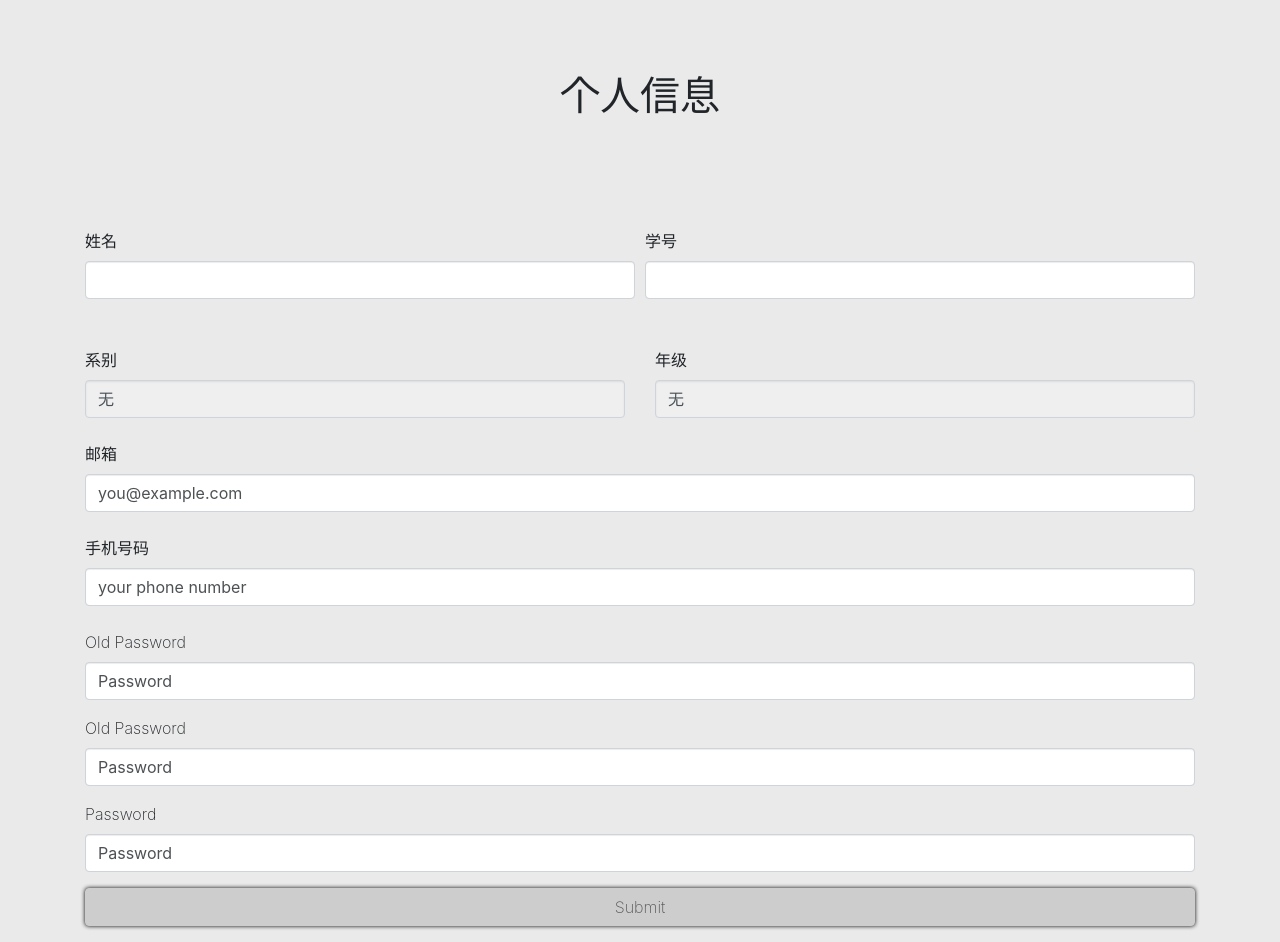
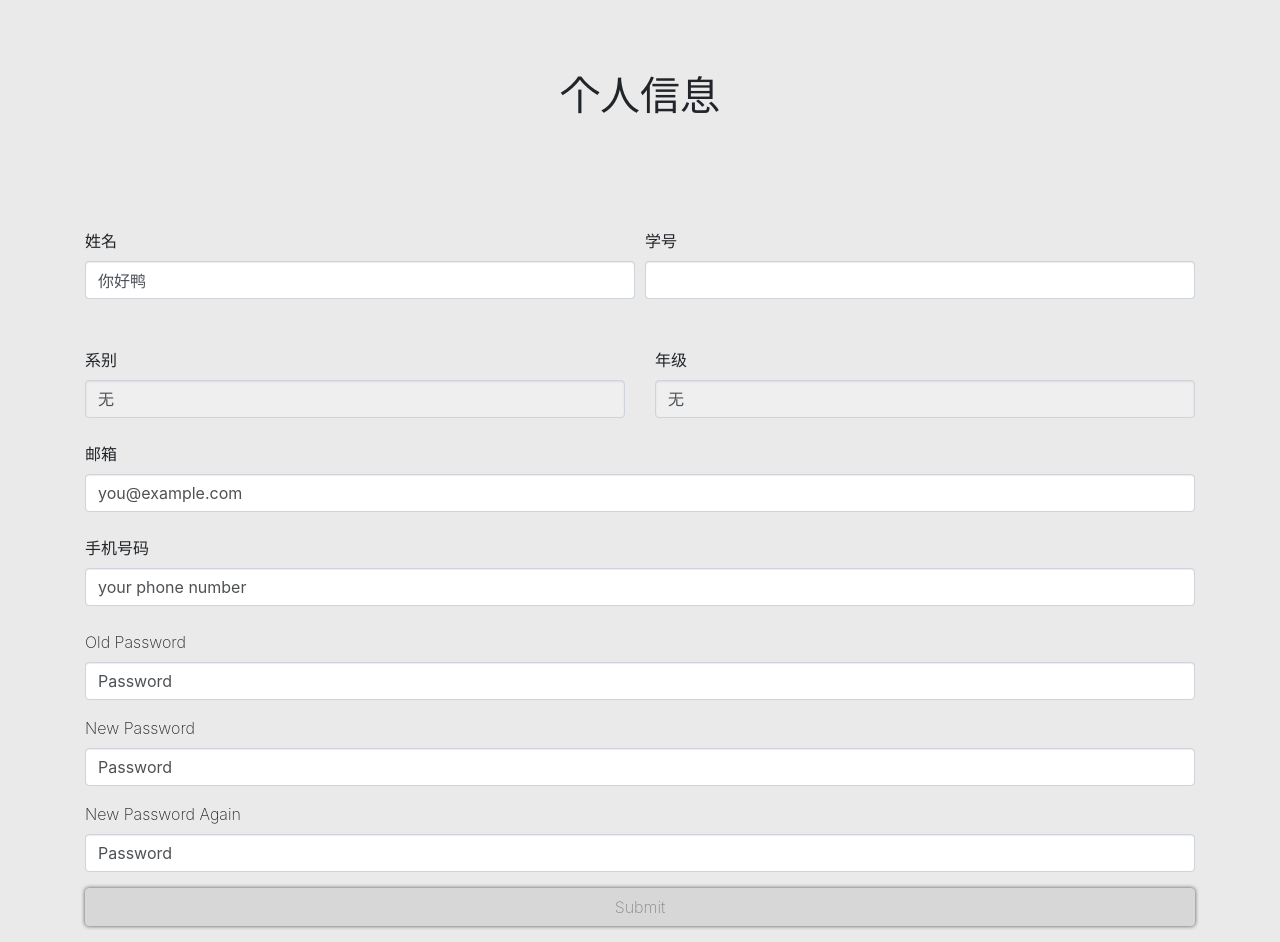
Before and after one commit to ghp-16/software-engineering, a Django app: page /homepage/student_info.html in a window 1280 px wide. Run offline with Django 3.2, Linux system fonts and the light colour scheme; data that the repository does not hold is empty; some libraries are stand-ins or nearby versions.

Commit message:
Feat #46 by adding info manage page.

```diff
--- a/templates/student_info.html
+++ b/templates/student_info.html
@@ -29,13 +29,14 @@
       <div class="row">
         <div class="col-md-12 order-md-1">
           <form class="needs-validation" novalidate="" style="">
+              {% csrf_token %}
             <div class="form-row" style="">
               <div class="col-md-6 mb-3" style=""> <label for="firstName">姓名<br></label>
-                <input type="text" class="form-control" id="firstName" placeholder="" value="" required="">
+                <input type="text" class="form-control" id="firstName" placeholder="" value="你好鸭" required="">
                 <div class="invalid-feedback"> Valid first name is required. </div>
               </div>
-              <div class="col-md-6 mb-3" style=""> <label for="firstName">学号<br></label>
-                <input type="text" class="form-control" id="firstName" placeholder="" value="" required="">
+              <div class="col-md-6 mb-3" style=""> <label for="schoolNumber">学号<br></label>
+                <input type="text" class="form-control" id="schoolNumber" placeholder="" value="" required="">
                 <div class="col-md-12 mb-3">
                   <div class="invalid-feedback"> Please select a valid country. </div>
                 </div>
@@ -64,20 +70,107 @@
               <input type="email" class="form-control" id="email" placeholder="you@example.com">
               <div class="invalid-feedback"> Please enter a valid email address for shipping updates. </div>
             </div>
-            <div class="mb-3" style=""> <label for="address2">手机号码<br></label>
-              <input type="text" class="form-control" id="address2" placeholder="your phone number"> </div>
-            <div class="form-group"> <label>Old Password</label> <input type="password" class="form-control" placeholder="Password"> </div>
-            <div class="form-group"> <label>Old Password</label> <input type="password" class="form-control" placeholder="Password"> </div>
-            <div class="form-group"> <label>Password</label> <input type="password" class="form-control" placeholder="Password"> </div>
-            <div><button type="submit" class="btn btn-primary text-dark w-100" style="  box-shadow: 0px 0px 4px  black;">Submit</button></div>
+            <div class="mb-3" style=""> <label for="phone">手机号码<br></label>
+              <input type="text" class="form-control" id="phone" placeholder="your phone number"> </div>
+            <div class="form-group"> <label>Old Password</label>
+                <input type="password" class="form-control" placeholder="Password" id="old_pwd"> </div>
+            <div class="form-group"> <label>New Password</label>
+                <input type="password" class="form-control" placeholder="Password" id="new_pwd"> </div>
+            <div class="form-group"> <label>New Password Again</label><span id="tips"></span>
+                <input type="password" class="form-control" placeholder="Password" id="new_pwd_again" onkeyup="validate_password()"> </div>
+            <div><button class="btn btn-primary text-dark w-100" style="box-shadow: 0px 0px 4px  black;" type="button"
+                         id="submit_btn" disabled="true" onclick="submit_changes()">Submit</button></div>
           </form>
         </div>
       </div>
     </div>
-    <script src="https://code.jquery.com/jquery-3.3.1.slim.min.js" integrity="sha384-q8i/X+965DzO0rT7abK41JStQIAqVgRVzpbzo5smXKp4YfRvH+8abtTE1Pi6jizo" crossorigin="anonymous"></script>
-    <script src="https://cdnjs.cloudflare.com/ajax/libs/popper.js/1.14.3/umd/popper.min.js" integrity="sha384-ZMP7rVo3mIykV+2+9J3UJ46jBk0WLaUAdn689aCwoqbBJiSnjAK/l8WvCWPIPm49" crossorigin="anonymous"></script>
-    <script src="https://stackpath.bootstrapcdn.com/bootstrap/4.1.3/js/bootstrap.min.js" integrity="sha384-ChfqqxuZUCnJSK3+MXmPNIyE6ZbWh2IMqE241rYiqJxyMiZ6OW/JmZQ5stwEULTy" crossorigin="anonymous"></script>
-    <script src="assets/js/validation.js"></script>
+      <script>
+          function get_info() {
+              $.ajax({
+                  url: 'student_info/',
+                  dataType: 'json',
+                  success: function (data) {
+                      var name = document.getElementById('firstName');
+                      var number = document.getElementById('schoolNumber');
+                      var major = document.getElementById('major');
+                      var grade = document.getElementById('grade');
+                      var email = document.getElementById('email');
+                      var phone = document.getElementById('phone');
+                      {#alert(name.value);#}
+                      name.value = data['name'];
+                      number.value = data['number'];
+                      for(var i = 0; i < major.options.length; i++){
+                          if(major.options[i].innerHTML == data['major']){
+                              major.options[i].selected = true;
+                              break;
+                          }
+                      }
+                      for(var i = 0; i < grade.options.length; i++){
+                          if(grade.options[i].innerHTML == data['grade']){
+                              grade.options[i].selected = true;
+                              break;
+                          }
+                      }
+                      email.value = data['mail'];
+                      phone.value = data['phone_number']
+                  },
+                  error: function (e) {
+                      alert("信息拉取失败");
+                  }
+              });
+          }
+
+          function validate_password() {
+              var pwd1 = document.getElementById('new_pwd').value;
+              var pwd2 = document.getElementById('new_pwd_again').value;
+              if(pwd1 == pwd2){
+                  document.getElementById('tips').innerHTML="<font color='green'>&nbsp;&nbsp;&nbsp;&nbsp;提示：两次密码相同</font>";
+                  document.getElementById('submit_btn').disabled = false;
+              }
+              else{
+                  document.getElementById('tips').innerHTML="<font color='red'>&nbsp;&nbsp;&nbsp;&nbsp;提示：两次密码不同</font>";
+                  document.getElementById('submit_btn').disabled = true;
+              }
+          }
+
+          function submit_changes() {
+              var name = document.getElementById('firstName');
+              var number = document.getElementById('schoolNumber');
+              var major = document.getElementById('major');
+              var grade = document.getElementById('grade');
+              var email = document.getElementById('email');
+              var phone = document.getElementById('phone');
+              var old_pwd = document.getElementById('old_pwd');
+              var new_pwd = document.getElementById('new_pwd_again');
+              $.ajax({
+                  type: 'POST',
+                  url: 'modify_info/',
+                  dataType: 'json',
+                  data: {
+                      'name': name.value,
+                      'number': number.value,
+                      'major': major.options[major.selectedIndex].innerHTML,
+                      'grade': grade.options[grade.selectedIndex].innerHTML,
+                      'email': email.value,
+                      'phone': phone.value,
+                      'old_pwd': hex_md5(old_pwd.value),
+                      'new_pwd': hex_md5(new_pwd.value),
+                  },
+                  success: function (data) {
+                      alert(data['info']);
+                  },
+                  error: function (XMLHttpRequest, textStatus, errorThrown) {
+                      alert(XMLHttpRequest.readyState);
+                  }
+              });
+          }
+      </script>
+
+      <script type="text/javascript" src="/static/md5.js"></script>
+      <script src="https://code.jquery.com/jquery.js"></script>
+      <script src="https://cdnjs.cloudflare.com/ajax/libs/popper.js/1.14.3/umd/popper.min.js" integrity="sha384-ZMP7rVo3mIykV+2+9J3UJ46jBk0WLaUAdn689aCwoqbBJiSnjAK/l8WvCWPIPm49" crossorigin="anonymous"></script>
+      <script src="https://stackpath.bootstrapcdn.com/bootstrap/4.1.3/js/bootstrap.min.js" integrity="sha384-ChfqqxuZUCnJSK3+MXmPNIyE6ZbWh2IMqE241rYiqJxyMiZ6OW/JmZQ5stwEULTy" crossorigin="anonymous"></script>
+      <script src="assets/js/validation.js"></script>
 
   </div>
 </body>
```
Also changed, not shown: other parts of templates/student_info.html (+14 -9 lines).
